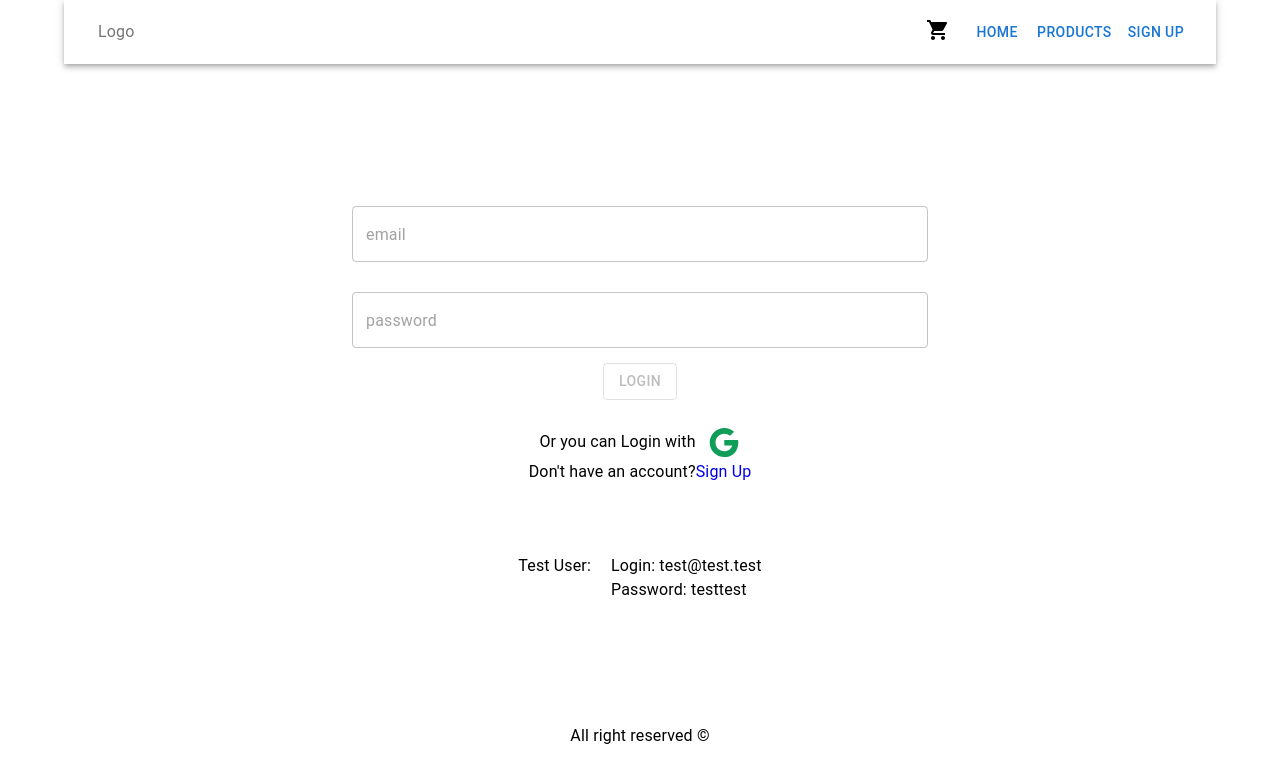
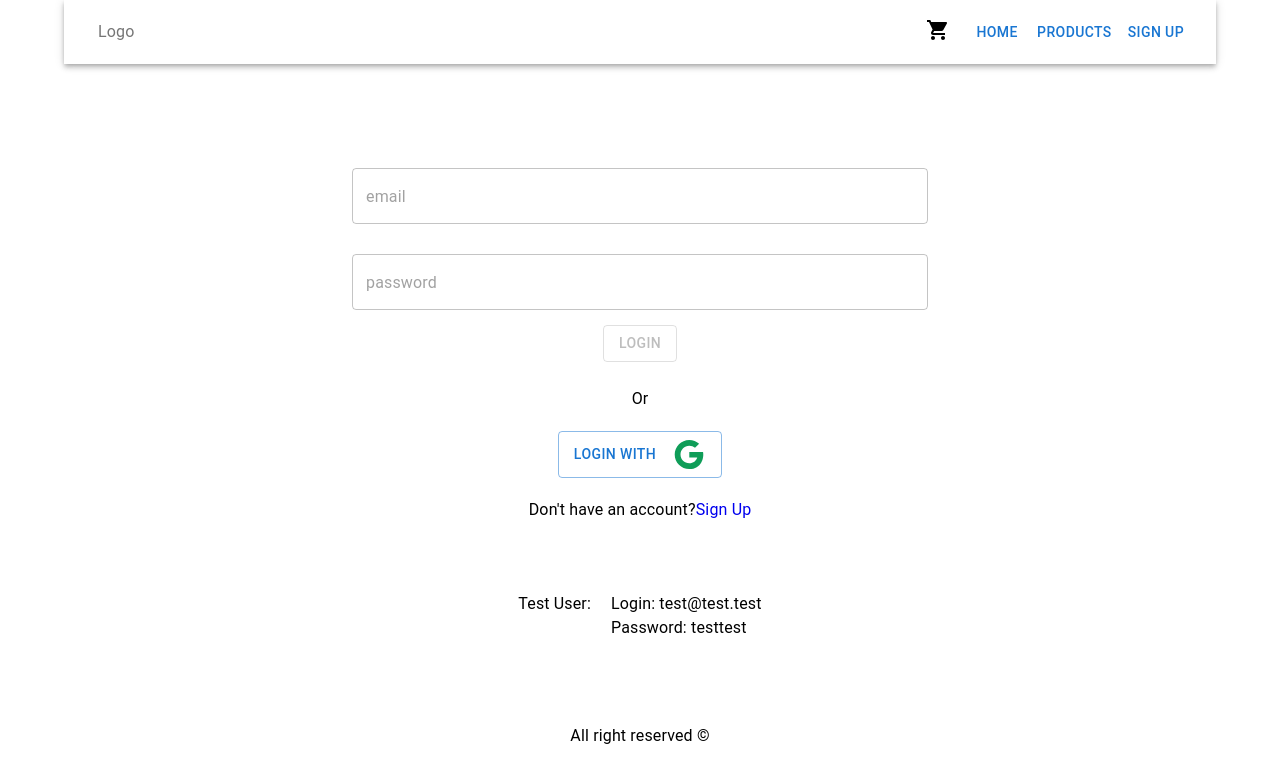
Before and after one commit to whatislove-zh/restaurant-demo, a React (Create React App) app: page /login in a window 1280 px wide. Shown: the top 782 px of the page. Built offline with nearby package versions, Linux system fonts and the light colour scheme; no server answers.

Commit message:
fix google-login button

```diff
--- a/src/pages/Login.jsx
+++ b/src/pages/Login.jsx
@@ -174,13 +174,24 @@ export const Login = ({ isSignUp = false }) => {
         </Button>
       </Box>
 
-      <Box sx={{ display: "flex", alignItems: "center", gap: "10px" }}>
-        <Typography>Or you can Login with</Typography>
-        <GoogleIcon
-          onClick={googleAuth}
-          fontSize="large"
-          sx={{ color: "#0F9D58", cursor: "pointer" }}
-        />
+      <Box
+        sx={{
+          display: "flex",
+          flexDirection: "column",
+          alignItems: "center",
+          justifyContent:"center",
+          gap: "20px",
+          mb:"20px"
+        }}
+      >
+        <Typography>Or</Typography>
+        <Button variant="outlined" onClick={googleAuth}>
+          Login with
+          <GoogleIcon
+            fontSize="large"
+            sx={{ color: "#0F9D58", ml:"15px" }}
+          />
+        </Button>
       </Box>
 
       {isSignUp ? (
@@ -199,7 +210,7 @@ export const Login = ({ isSignUp = false }) => {
         </Typography>
       )}
 
-      <Box sx={{ mt: "50px", padding:"20px", display:"flex", gap:"20px" }}>
+      <Box sx={{ mt: "50px", padding: "20px", display: "flex", gap: "20px" }}>
         <Typography>Test User:</Typography>
         <Box>
           <Typography>Login: {testUser.email}</Typography>
```
